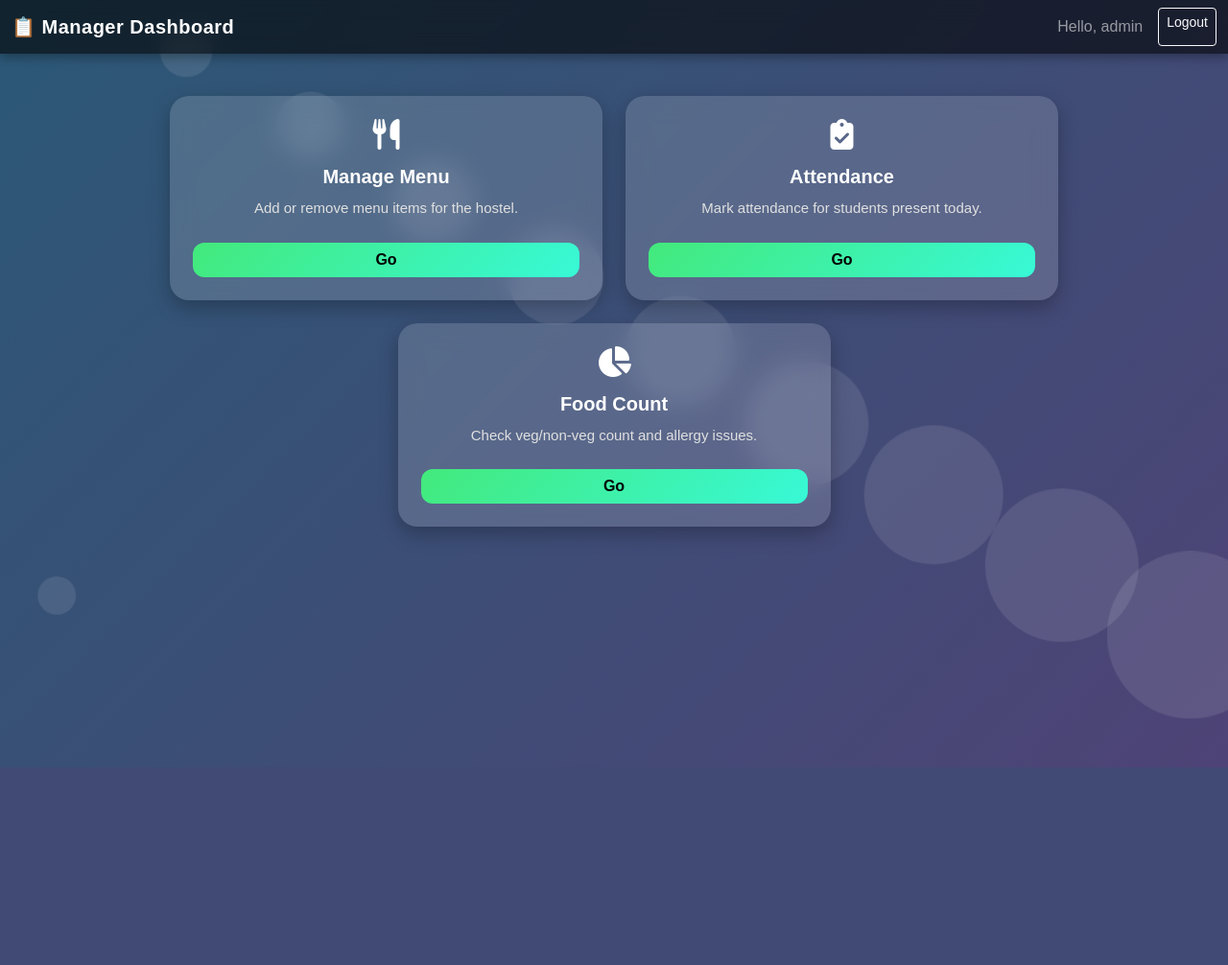
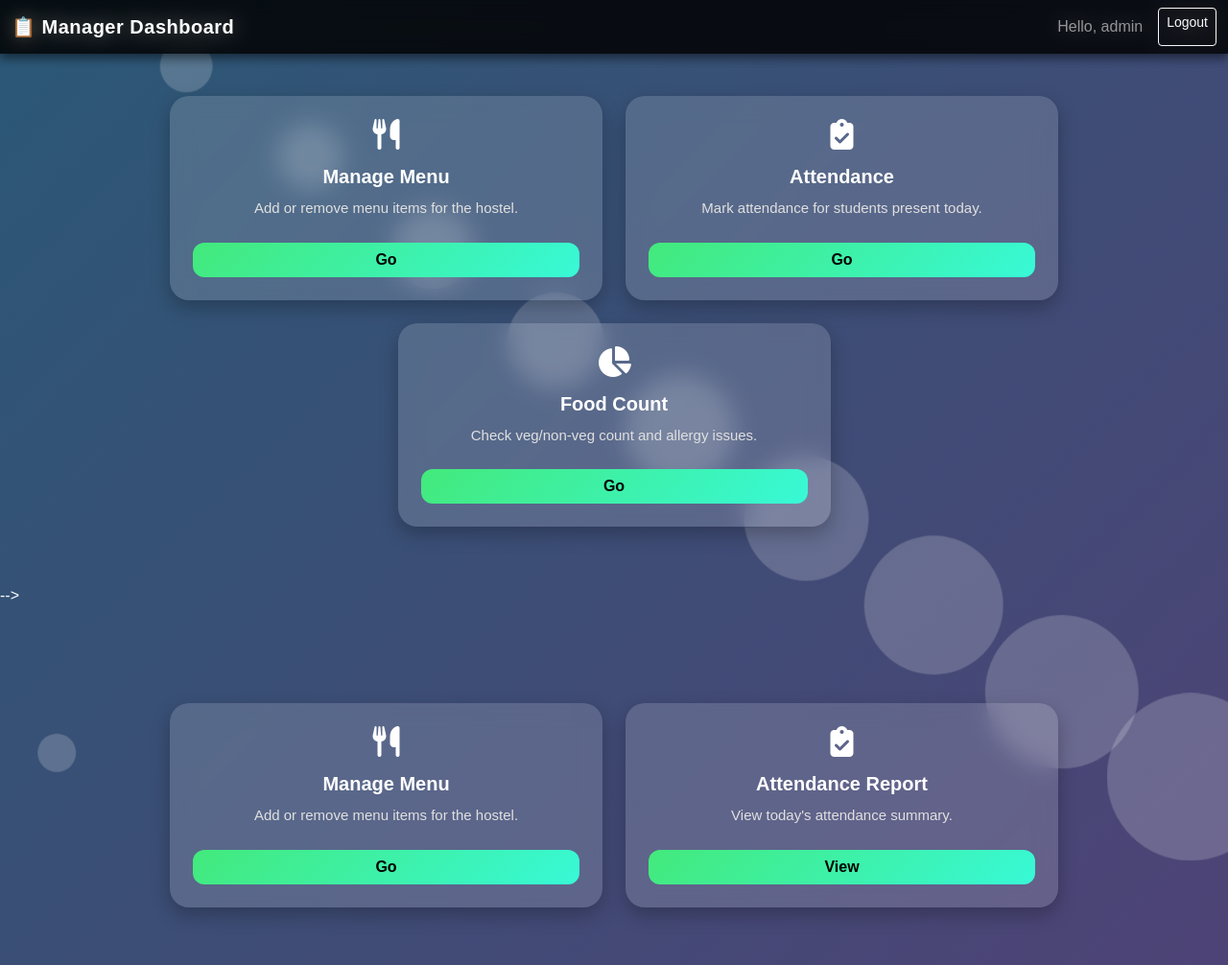
Before and after one commit to Shafkat494/chillies, a Flask app: template templates/manager_dashboard.html in a window 1280 px wide. Shown: the whole page at 96% size. Before the commit the page ends 800 px from the top, so only its background shows below. Run offline with Flask 3, Linux system fonts and the light colour scheme; the template is opened without the code that fills it, so the values that code supplies are empty; a user stored in the database is signed in.

Commit message:
Update manager_dashboard.html

```diff
--- a/templates/manager_dashboard.html
+++ b/templates/manager_dashboard.html
@@ -1,4 +1,4 @@
-<!DOCTYPE html>
+<!-- <!DOCTYPE html>
 <html lang="en">
 <head>
   <meta charset="UTF-8">
@@ -176,4 +176,169 @@
   </div>
 
 </body>
+</html> -->
+
+
+
+<!DOCTYPE html>
+<html lang="en">
+<head>
+  <meta charset="UTF-8">
+  <title>Manager Dashboard</title>
+  <link href="https://cdn.jsdelivr.net/npm/bootstrap@5.3.3/dist/css/bootstrap.min.css" rel="stylesheet">
+  <link href="https://cdnjs.cloudflare.com/ajax/libs/font-awesome/6.5.0/css/all.min.css" rel="stylesheet">
+
+  <style>
+
+    body {
+      margin: 0;
+      font-family: 'Poppins', sans-serif;
+      color: #fff;
+      min-height: 100vh;
+      background: linear-gradient(135deg, #2b5876, #4e4376);
+      overflow-x: hidden;
+      position: relative;
+    }
+
+    .bg-animation {
+      position: absolute;
+      top: 0;
+      left: 0;
+      width: 100%;
+      height: 100%;
+      overflow: hidden;
+      z-index: -1;
+    }
+
+    .circle {
+      position: absolute;
+      border-radius: 50%;
+      background: rgba(255, 255, 255, 0.1);
+      animation: float 15s infinite ease-in-out;
+    }
+
+    @keyframes float {
+      0%, 100% { transform: translateY(0) translateX(0); }
+      50% { transform: translateY(-40px) translateX(40px); }
+    }
+
+    .navbar {
+      backdrop-filter: blur(10px);
+      background: rgba(0, 0, 0, 0.6) !important;
+      box-shadow: 0 4px 10px rgba(0,0,0,0.3);
+    }
+
+    .navbar-brand {
+      font-weight: 700;
+      letter-spacing: 0.5px;
+    }
+
+    .card {
+      border: none;
+      border-radius: 20px;
+      background: rgba(255, 255, 255, 0.15);
+      backdrop-filter: blur(12px);
+      color: #fff;
+      box-shadow: 0 8px 20px rgba(0, 0, 0, 0.25);
+      transition: all 0.4s ease;
+      cursor: pointer;
+    }
+
+    .card:hover {
+      transform: translateY(-8px) scale(1.02);
+      box-shadow: 0 12px 30px rgba(0, 0, 0, 0.4);
+      background: rgba(255, 255, 255, 0.25);
+    }
+
+    .card h5 {
+      font-weight: 600;
+      margin-bottom: 10px;
+    }
+
+    .card p {
+      color: #e0e0e0;
+      font-size: 15px;
+    }
+
+    .btn-primary {
+      background: linear-gradient(135deg, #43e97b, #38f9d7);
+      border: none;
+      color: #000;
+      font-weight: 600;
+      transition: 0.3s ease;
+      border-radius: 12px;
+    }
+
+    .btn-primary:hover {
+      transform: translateY(-2px);
+      opacity: 0.9;
+    }
+
+    .fade-in {
+      animation: fadeIn 0.8s ease-in-out;
+    }
+
+    @keyframes fadeIn {
+      from { opacity: 0; transform: translateY(20px); }
+      to { opacity: 1; transform: translateY(0); }
+    }
+
+    @media (max-width: 768px) {
+      .card { margin: 0 1rem; }
+    }
+  </style>
+</head>
+
+<body>
+
+  <div class="bg-animation">
+    {% for i in range(10) %}
+      <div class="circle"
+        style="
+          width: {{ 40 + (loop.index % 10) * 15 }}px;
+          height: {{ 40 + (loop.index % 10) * 15 }}px;
+          top: {{ (loop.index * 8) % 100 }}%;
+          left: {{ (loop.index * 10) % 100 }}%;
+          animation-duration: {{ 12 + (loop.index % 10) * 2 }}s;
+          animation-delay: {{ (loop.index * 0.5) % 5 }}s;
+        ">
+      </div>
+    {% endfor %}
+  </div>
+
+  <nav class="navbar navbar-expand-lg navbar-dark bg-dark fixed-top">
+    <div class="container-fluid">
+      <a class="navbar-brand" href="#">📋 Manager Dashboard</a>
+      <div class="d-flex">
+        <span class="navbar-text me-3">Hello, {{ session['username'] }}</span>
+        <a href="{{ url_for('logout') }}" class="btn btn-outline-light btn-sm">Logout</a>
+      </div>
+    </div>
+  </nav>
+
+  <div class="container fade-in" style="padding-top: 100px; padding-bottom: 60px;">
+    <div class="row g-4 justify-content-center">
+
+      <div class="col-md-5">
+        <div class="card text-center p-4">
+          <i class="fas fa-utensils fa-2x mb-3"></i>
+          <h5>Manage Menu</h5>
+          <p>Add or remove menu items for the hostel.</p>
+          <a href="{{ url_for('menu') }}" class="btn btn-primary mt-2">Go</a>
+        </div>
+      </div>
+
+      <div class="col-md-5">
+        <div class="card text-center p-4">
+          <i class="fas fa-clipboard-check fa-2x mb-3"></i>
+          <h5>Attendance Report</h5>
+          <p>View today's attendance summary.</p>
+          <a href="{{ url_for('attendance_report') }}" class="btn btn-primary mt-2">View</a>
+        </div>
+      </div>
+
+    </div>
+  </div>
+
+</body>
 </html>
```
